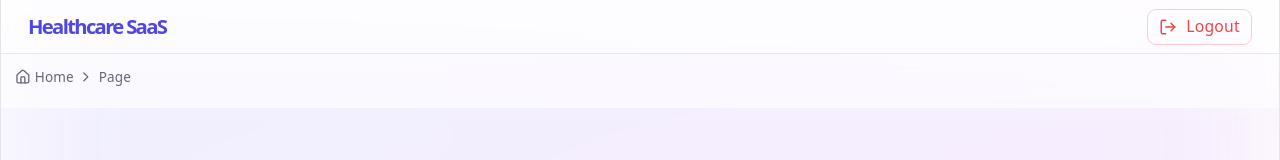
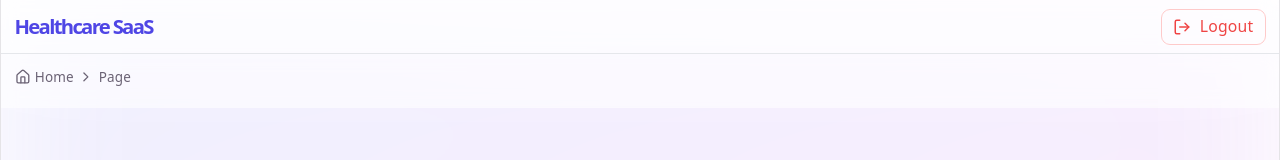
Before and after one commit to kameshrathore/healthcare-saas, a React (Vite) app: page /login in a window 1280 px wide. Shown: the top 160 px of the page. Built offline with nearby package versions, Linux system fonts and the light colour scheme; no server answers.

Commit message:
update ui

```diff
--- a/src/pages/layout/AppHeader.tsx
+++ b/src/pages/layout/AppHeader.tsx
@@ -22,10 +22,10 @@ export function AppHeader() {
   };
 
   return (
-    <header className="w-full flex items-center justify-between px-6 h-12 border-b bg-white/70 backdrop-blur">
+    <header className="w-full flex items-center justify-between p-3  h-12 border-b bg-white/70 backdrop-blur">
 
       {/* Left */}
-      <h1 className="text-lg font-bold text-indigo-600">
+      <h1 className="text-lg  font-bold text-indigo-600">
         Healthcare SaaS
       </h1>
 
--- a/src/routes/__root.tsx
+++ b/src/routes/__root.tsx
@@ -15,7 +15,7 @@ export const Route = createRootRoute({
       </div>
 
       {/* Page Content */}
-      <div className="flex-1 p-4">
+      <div className="flex-1 p-3">
         <Outlet />
       </div>
 
```
